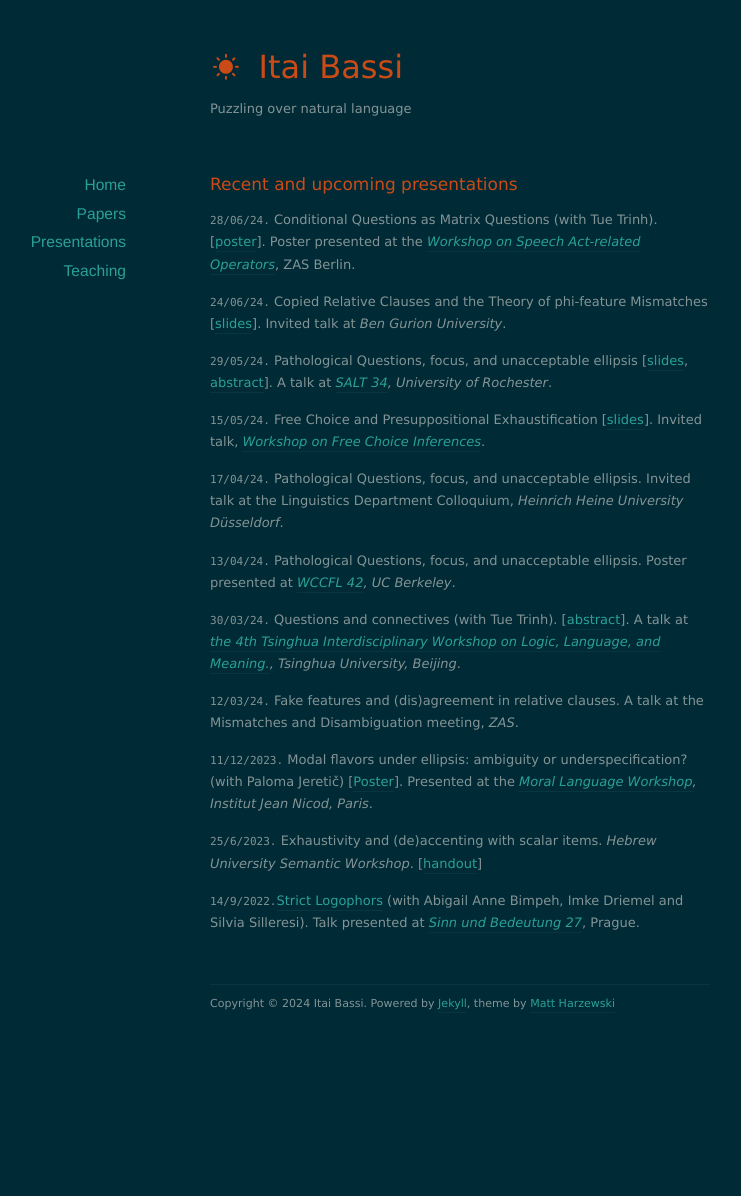
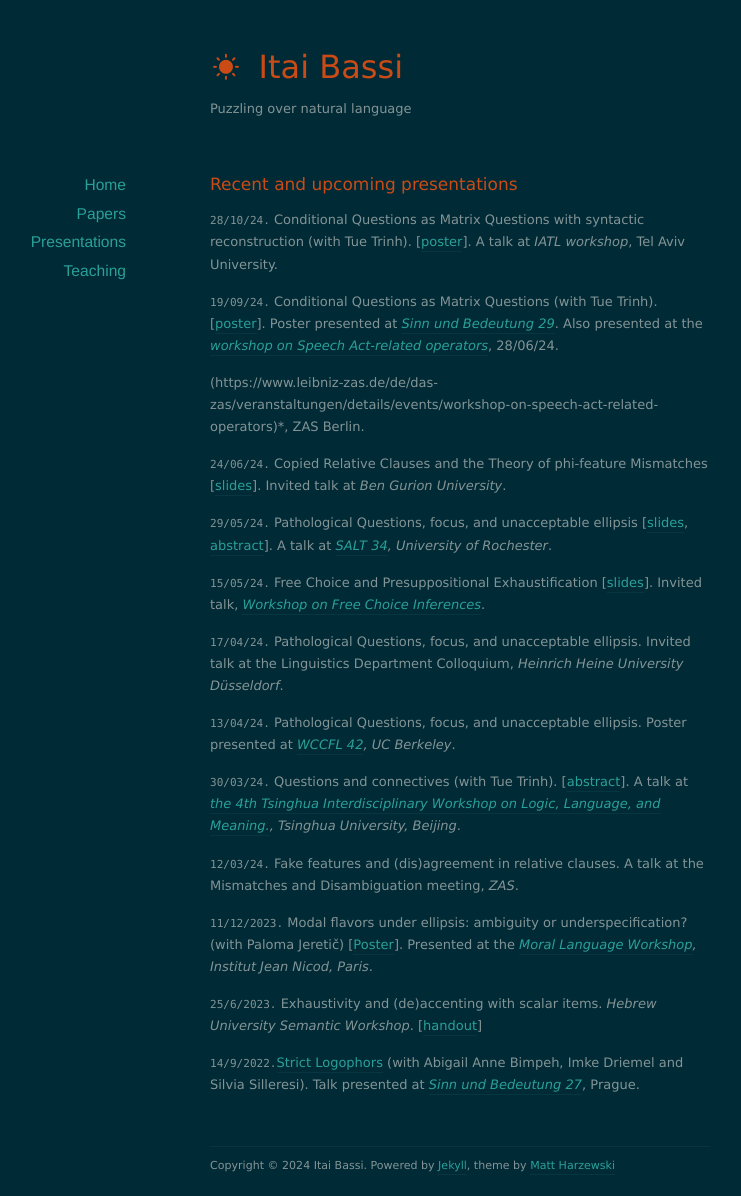
Before and after one commit to itaibassi/itaibassi.github.io, a Jekyll site: the page built from presentations/index.markdown, in a window 1280 px wide. Shown: the whole page, without its empty margins (180-921 px from the left). Built offline with Jekyll 4.4.1, drawn with Linux system fonts in a browser that asks for light colours; nearby versions of some CDN libraries; before the commit the page ends 1034 px from its top, so only the background shows below that.

Commit message:
Update index.markdown

```diff
--- a/presentations/index.markdown
+++ b/presentations/index.markdown
@@ -10,8 +10,15 @@ title: Recent Presentations
 # Recent and upcoming presentations
 
 
-`28/06/24.`  Conditional Questions as Matrix Questions (with Tue Trinh).
- [[poster](https://www.dropbox.com/s/fwhdzr61lu39kjp/BASSI_TRINH_SARO_poster.pdf?dl=0)]. Poster presented at the *[Workshop on Speech Act-related Operators](https://www.leibniz-zas.de/de/das-zas/veranstaltungen/details/events/workshop-on-speech-act-related-operators)*,  ZAS Berlin.
+`28/10/24.`  Conditional Questions as Matrix Questions with syntactic reconstruction (with Tue Trinh).
+ [[poster](https://www.dropbox.com/s/fwhdzr61lu39kjp/BASSI_TRINH_SARO_poster.pdf?dl=0)]. A talk at *IATL workshop*,  Tel Aviv University.
+
+
+`19/09/24.`  Conditional Questions as Matrix Questions (with Tue Trinh).
+ [[poster](https://www.dropbox.com/s/fwhdzr61lu39kjp/BASSI_TRINH_SARO_poster.pdf?dl=0)]. Poster presented at *[Sinn und Bedeutung 29](https://sub29.unime.it/)*.
+ Also presented at the *[workshop on Speech Act-related operators](https://www.trinhhuutue.com/wp-content/uploads/2024/06/saro-program-final.pdf)*, 28/06/24.
+
+ (https://www.leibniz-zas.de/de/das-zas/veranstaltungen/details/events/workshop-on-speech-act-related-operators)*,  ZAS Berlin.
 
 `24/06/24.`  Copied Relative Clauses and the Theory of phi-feature Mismatches
  [[slides](https://www.dropbox.com/scl/fi/iug6z03h3d1kz7jphdug6/Slides_Invited_Talk_BGU.pdf?rlkey=mvoefm3wrt15f66gseaf7q8xm&dl=0)]. Invited talk at *Ben Gurion University*.
```
